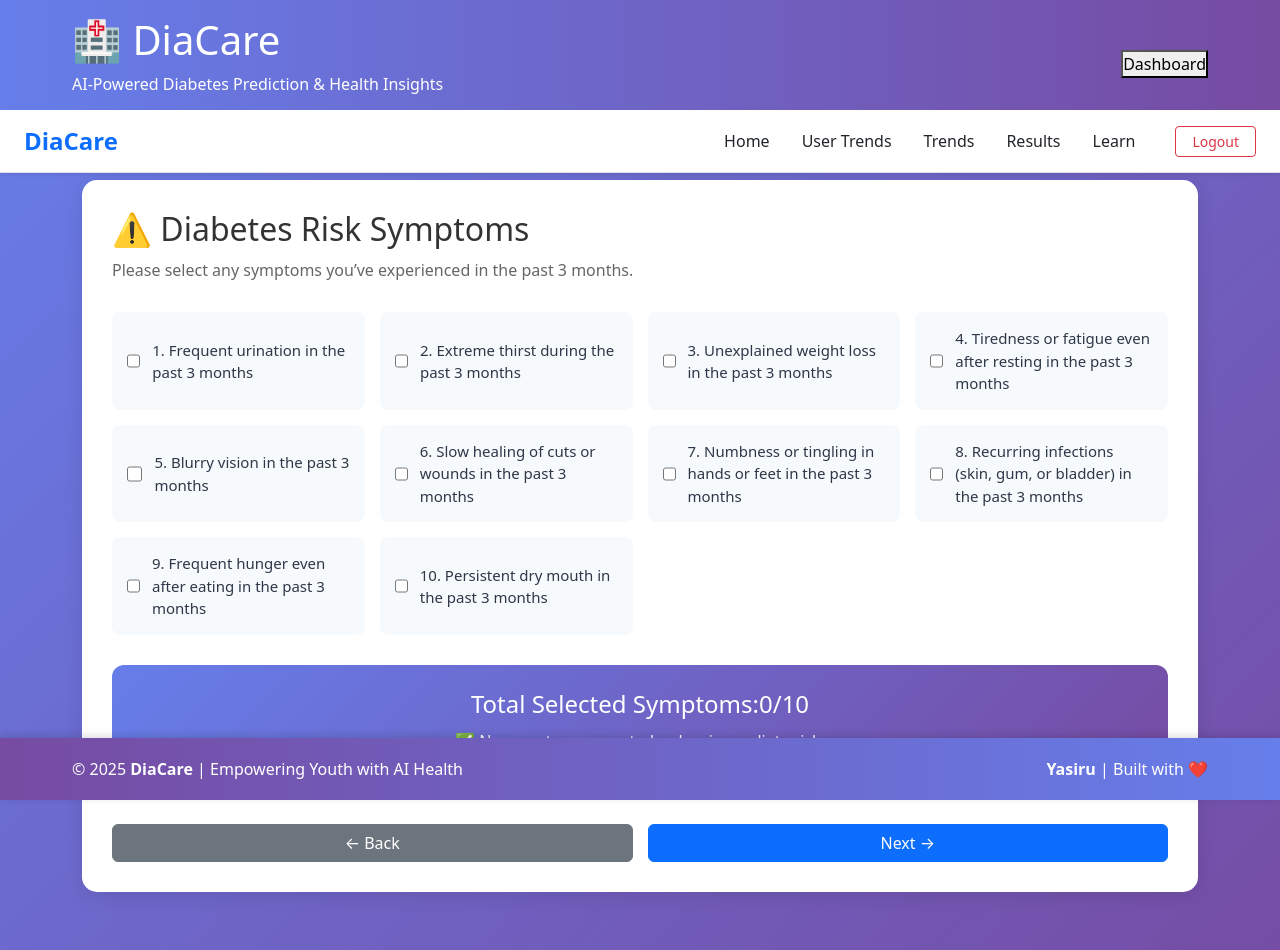
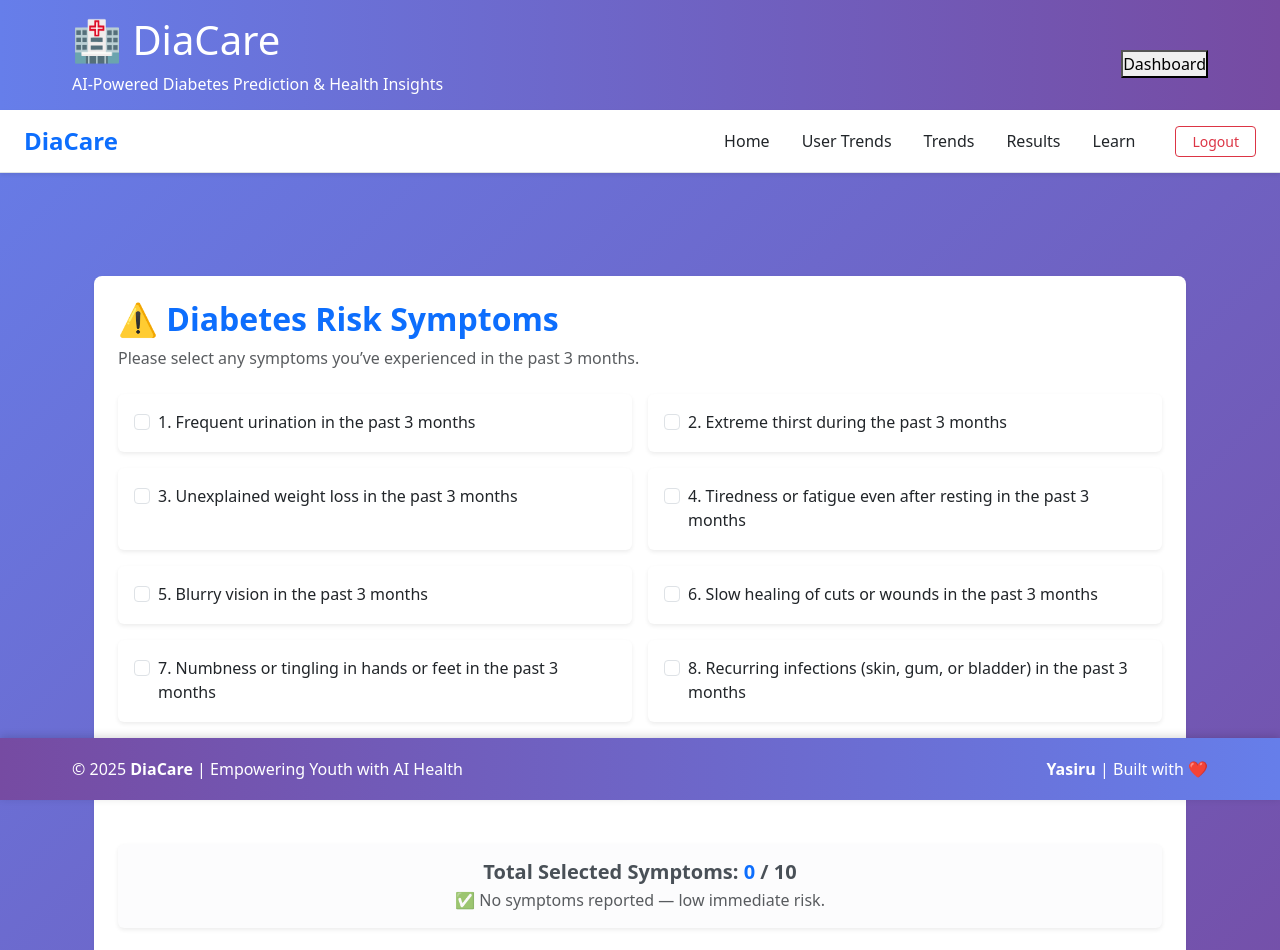
Before and after one commit to yasiruchamuditha/diabetes-frontend, a React (Create React App) app: page /form/symptoms in a window 1280 px wide. Shown: the top 950 px of the page. Built offline with nearby package versions, Linux system fonts and the light colour scheme; no server answers; sample sign-in values are in the browser's storage.

Commit message:
update symptom form css

```diff
--- a/src/pages/forms/SymptomsPage.jsx
+++ b/src/pages/forms/SymptomsPage.jsx
@@ -1,6 +1,6 @@
-//src/pages/forms/SymptomsPage.jsx
 import React from "react";
 import { useNavigate } from "react-router-dom";
+import "bootstrap/dist/css/bootstrap.min.css";
 
 const SymptomsPage = ({ data, update }) => {
   const navigate = useNavigate();
@@ -24,55 +24,90 @@ const SymptomsPage = ({ data, update }) => {
     update("symptoms", newData);
   };
 
+  // Count total selected symptoms
+  const selectedCount = Object.values(data).filter(Boolean).length;
+
+  // Dynamic summary message
+  const getSummary = () => {
+    if (selectedCount === 0)
+      return "✅ No symptoms reported — low immediate risk.";
+    if (selectedCount < 4)
+      return "🟡 Mild symptoms — monitor lifestyle and recheck regularly.";
+    return "🔴 Multiple symptoms — consider a medical evaluation.";
+  };
+
   return (
-    <div className="page-card fade-in">
-      <h2>⚠️ Diabetes Risk Symptoms</h2>
-      <p className="subtitle">
+    <div className="container py-5 mt-5 fade-in">
+      <div className="page-card p-4 shadow-sm bg-white rounded-3">
+        {/* Header */}
+        <h2 className="fw-bold text-primary mb-2">⚠️ Diabetes Risk Symptoms</h2>
+        <p className="text-muted mb-4">
           Please select any symptoms you’ve experienced in the past 3 months.
         </p>
 
-      <div className="symptoms-grid">
+        {/* Symptoms Grid */}
+        <div className="row row-cols-1 row-cols-md-2 g-3">
           {symptoms.map((sym, index) => (
-          <label key={index} className="checkbox-label">
+            <div key={index} className="col">
+              <div
+                className={`card h-100 border-0 shadow-sm p-3 ${
+                  data[sym] ? "bg-light border-primary" : "bg-white"
+                }`}
+                style={{
+                  transition: "all 0.3s ease",
+                  cursor: "pointer",
+                }}
+                onClick={() => toggleSymptom(sym)}
+              >
+                <div className="form-check">
                   <input
+                    className="form-check-input me-2"
                     type="checkbox"
                     checked={!!data[sym]}
                     onChange={() => toggleSymptom(sym)}
+                    id={`symptom-${index}`}
                   />
-            <span>{index + 1}. {sym}</span>
+                  <label
+                    className="form-check-label fw-medium"
+                    htmlFor={`symptom-${index}`}
+                    style={{ cursor: "pointer" }}
+                  >
+                    {index + 1}. {sym}
                   </label>
+                </div>
+              </div>
+            </div>
           ))}
         </div>
 
-      <div className="score-box">
-        <h3>Total Selected Symptoms:
-          {Object.values(data).filter(Boolean).length}/10
-        </h3>
-        <p>
-          {Object.values(data).filter(Boolean).length === 0
-            ? "✅ No symptoms reported — low immediate risk."
-            : Object.values(data).filter(Boolean).length < 4
-            ? "🟡 Mild symptoms — monitor lifestyle and recheck regularly."
-            : "🔴 Multiple symptoms — consider a medical evaluation."}
-        </p>
+        {/* Summary / Score Box */}
+        <div className="mt-5 text-center">
+          <div className="alert alert-light border-0 shadow-sm py-3">
+            <h5 className="fw-bold mb-1">
+              Total Selected Symptoms:{" "}
+              <span className="text-primary">{selectedCount}</span> / 10
+            </h5>
+            <p className="text-muted mb-0">{getSummary()}</p>
+          </div>
         </div>
 
-      <div className="navigation">
+        {/* Navigation */}
+        <div className="d-flex justify-content-between mt-4">
           <button
-          className="btn btn-secondary"
+            className="btn btn-outline-secondary px-4"
             onClick={() => navigate("/form/lifestyle")}
           >
             ← Back
           </button>
-
           <button
-          className="btn btn-primary"
+            className="btn btn-primary px-4"
             onClick={() => navigate("/form/medical-history")}
           >
             Next →
           </button>
         </div>
       </div>
+    </div>
   );
 };
 
```
Lines whose indentation alone changed are shown as unchanged.
